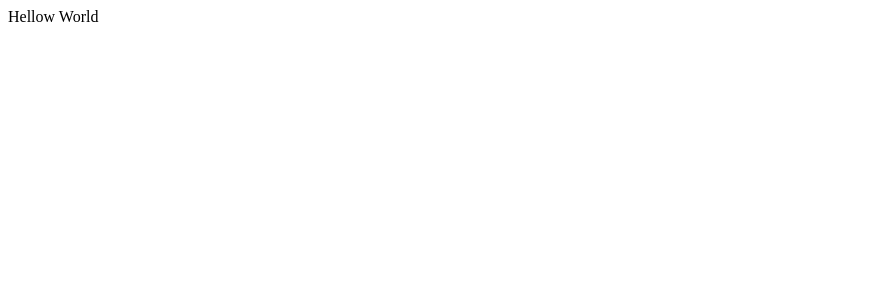
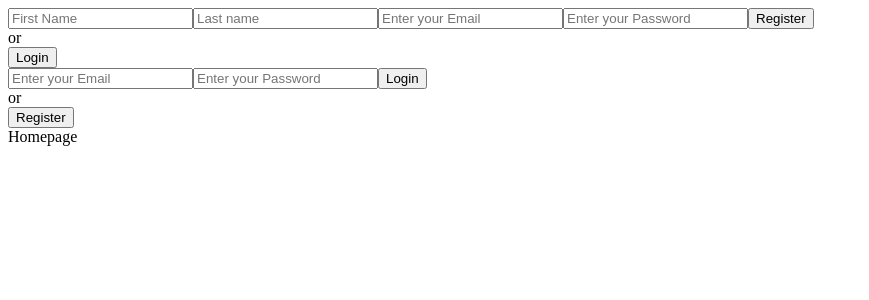
Before and after one commit to swapnil-tiwari96/login-register, a React (Create React App) app in the folder Frontend/: page / in a window 1280 px wide. Shown: the top 300 px of the page, without its empty margins (0-869 px from the left). Built offline with nearby package versions, Linux system fonts and the light colour scheme.

Commit message:
Basic login register done

```diff
--- a/Frontend/src/App.js
+++ b/Frontend/src/App.js
@@ -1,11 +1,15 @@
-
 import './App.css';
+import Register from './Components/Register/Register';
+import Login from './Components/Login/Login';
+import Homepage from './Components/Homepage/Homepage'
 
 function App()
 {
   return (
     <div className="App">
-      Hellow World
+      <Register />
+      <Login />
+      <Homepage />
     </div>
   );
 }
--- a/Frontend/src/Components/Login/Login.jsx
+++ b/Frontend/src/Components/Login/Login.jsx
@@ -1,9 +1,31 @@
-import React from "react";
+import React, { useState } from "react";
 import './Login.css'
 
 const Login = () =>
 {
-    return <div>Login</div>;
+    const [user, setUser] = useState({
+        email: "",
+        password: ""
+    })
+
+    const handleChange = e =>
+    {
+        const { name, value } = e.target;
+        setUser({
+            ...user,
+            [name]: value
+        })
+    }
+
+    return (
+        <div className="login">
+            <input type="text" name="email" value={user.email} placeholder="Enter your Email" onChange={handleChange} />
+            <input type="password" name="password" value={user.password} placeholder="Enter your Password" onChange={handleChange} />
+            <button className="login-button">Login</button>
+            <div>or</div>
+            <button className="register-button">Register</button>
+        </div>
+    )
 };
 
 export default Login;
--- a/Frontend/src/Components/Register/Register.jsx
+++ b/Frontend/src/Components/Register/Register.jsx
@@ -1,9 +1,35 @@
-import React from "react";
+import React, { useState } from "react";
 import './Register.css'
 
 const Register = () =>
 {
-    return <div>Register</div>;
+    const [user, setUser] = useState({
+        firstName: "",
+        lastName: "",
+        email: "",
+        password: ""
+    })
+
+    const handleChange = e =>
+    {
+        const { name, value } = e.target;
+        setUser({
+            ...user,
+            [name]: value
+        })
+    }
+
+    return (
+        <div>
+            <input type="text" name="firstName" value={user.firstName} placeholder="First Name" onChange={handleChange} />
+            <input type="text" name="lastName" value={user.lastName} placeholder="Last name" onChange={handleChange} />
+            <input type="text" name="email" value={user.email} placeholder="Enter your Email" onChange={handleChange} />
+            <input type="password" name="password" value={user.password} placeholder="Enter your Password" onChange={handleChange} />
+            <button>Register</button>
+            <div>or</div>
+            <button>Login</button>
+        </div>
+    )
 };
 
 export default Register;
```
